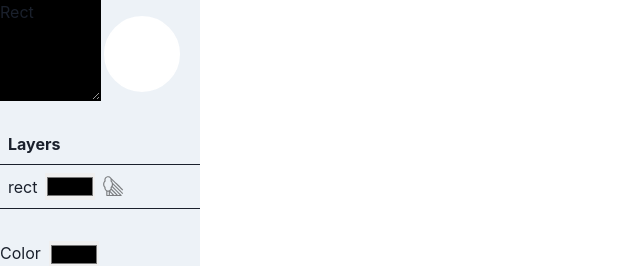
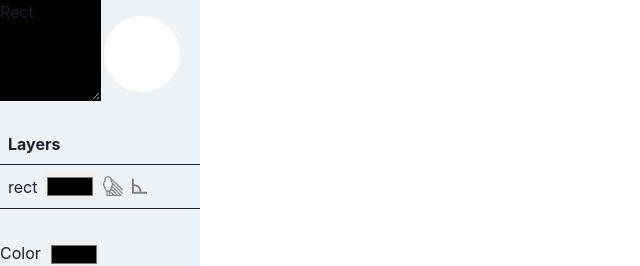
Before and after one commit to Fernando-J-Garcia/Sponge, a Next.js app: page / in a window 1280 px wide. Both pictures are taken after a click on the button 58 px from the left and 54 px from the top of the page. Shown: the top 266 px of the page, without its empty margins (0-640 px from the left). Built offline with nearby package versions, Linux system fonts and the light colour scheme.

Commit message:
added rotate icon

```diff
--- a/components/Toolbar.tsx
+++ b/components/Toolbar.tsx
@@ -13,6 +13,7 @@ import React, { useContext, useEffect, useState } from "react";
 import { createRoot } from "react-dom/client";
 import { CanvasContext } from "./CanvasProvider";
 import Rect from "./Rect";
+import RotateIcon from "./svgs/RotateIcon";
 import ShadowIcon from "./svgs/ShadowIcon";
 
 const rgbToHex = (rgb) =>
@@ -117,6 +118,11 @@ export default function Toolbar() {
               height={"2ch"}
               color={"var(--chakra-colors-blackAlpha-600)"}
             />
+            <RotateIcon
+              width={"1.5ch"}
+              height={"2ch"}
+              color={"var(--chakra-colors-blackAlpha-600)"}
+            />
           </ListItem>
         ))}
       </List>
--- /dev/null
+++ b/components/svgs/RotateIcon.tsx
@@ -0,0 +1,28 @@
+import React from "react";
+
+export default function RotateIcon({
+  width,
+  height,
+  color,
+}: {
+  width?: string | number;
+  height?: string | number;
+  color?: string;
+}) {
+  return (
+    <svg
+      width={width}
+      height={height}
+      viewBox="0 0 8 8"
+      xmlns="http://www.w3.org/2000/svg"
+    >
+      <path
+        d="M0 0v8h8V7H5c0-2.21-1.79-4-4-4V0H0zm1 4v3h3c0-1.657-1.343-3-3-3z"
+        fill-rule="evenodd"
+        fill-opacity="1"
+        fill={color || "black"}
+        stroke="none"
+      />
+    </svg>
+  );
+}
```
